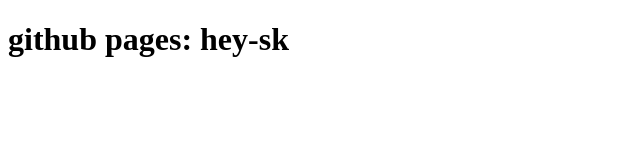
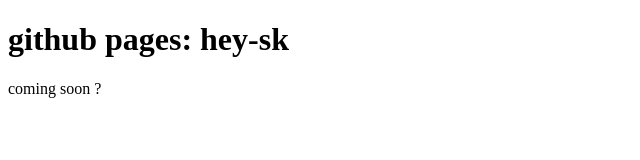
Before and after one commit to Hey-sk/hey-sk.github.io, a plain HTML site: page index.html in a window 1280 px wide. Shown: the whole page, without its empty margins (0-640 px from the left). Drawn offline with Linux system fonts and the light colour scheme.

Commit message:
added main section

```diff
--- a/index.html
+++ b/index.html
@@ -7,6 +7,9 @@
     <title>github pages- hey-sk</title>
 </head>
 <body>
-    <h1>github pages: hey-sk</h1>
+    <main>
+        <h1>github pages: hey-sk</h1>
+        <p>coming soon ?</p>
+    </main>
 </body>
 </html>
```
